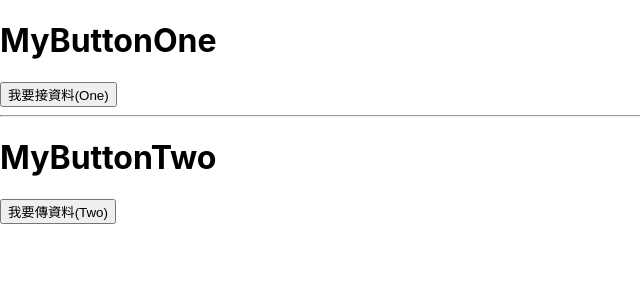
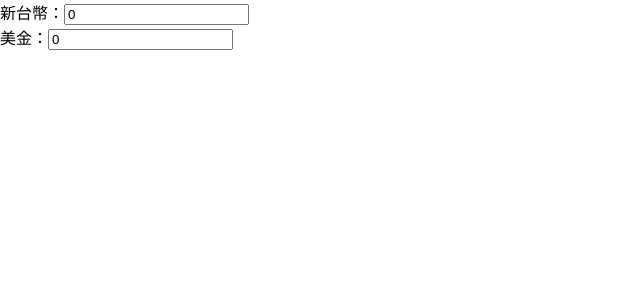
Before and after one commit to chia-1994/react-lesson, a React (Create React App) app in the folder 1008/: page / in a window 1280 px wide. Shown: the top 300 px of the page, without its empty margins (0-640 px from the left). Built offline with nearby package versions, Linux system fonts and the light colour scheme.

Commit message:
匯率換算app

```diff
--- a/1008/src/App.js
+++ b/1008/src/App.js
@@ -1,20 +1,19 @@
 // 導入其它的模組
 import React, { useState } from 'react'
 
-import MyButtonOne from './components/MyButtonOne'
-import MyButtonTwo from './components/MyButtonTwo'
+//import ChangeRate from './components/ChangeRate'
 
 function App(props) {
-  const [text, setText] = useState('')
+  const [ntd, setNtd] = useState(0)
+  const [usd, setUsd] = useState(0)
+
   return (
     <>
-      <h1>MyButtonOne</h1>
-      {/* 父母元件利用props傳給子女，呈現文字資料 */}
-      <MyButtonOne title="我要接資料(One)" text={text} />
-      <hr />
-      <h1>MyButtonTwo</h1>
-      {/* 父母元件利用props傳給子女，準備要接收資料的函式setText */}
-      <MyButtonTwo title="我要傳資料(Two)" setText={setText} />
+      新台幣：
+      <input type="text" value={ntd} onChange={() => {}} />
+      <br />
+      美金：
+      <input type="text" value={usd} onChange={() => {}} />
     </>
   )
 }
--- /dev/null
+++ b/1008/src/components/ChangeRate.js
@@ -0,0 +1,3 @@
+import React, { useState } from 'react'
+
+export default ChangeRate
```
Also changed, not shown: 1008/src/App3.js (added, +24 -0 lines).
